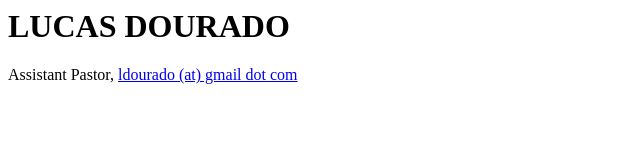
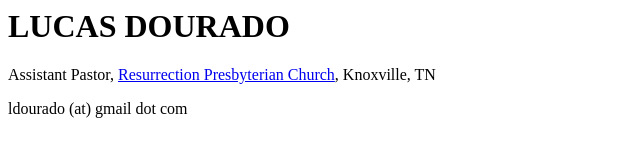
Before and after one commit to lucasfastdourado/lucasfastdourado, a plain HTML site: page index.html in a window 1280 px wide. Shown: the whole page, without its empty margins (0-640 px from the left). Drawn offline with Linux system fonts and the light colour scheme.

Commit message:
Update index.html

```diff
--- a/index.html
+++ b/index.html
@@ -2,7 +2,7 @@
 
 <body>
   <h1>LUCAS DOURADO</h1>
-  <p>Assistant Pastor, <a href="http://www.resurrectionknoxville.com/>Resurrection Presbyterian Church</a>, Knoxville, TN</p>
+  <p>Assistant Pastor, <a href="http://www.resurrectionknoxville.com/">Resurrection Presbyterian Church</a>, Knoxville, TN</p>
    <p>ldourado (at) gmail dot com
 
 </body>
```
